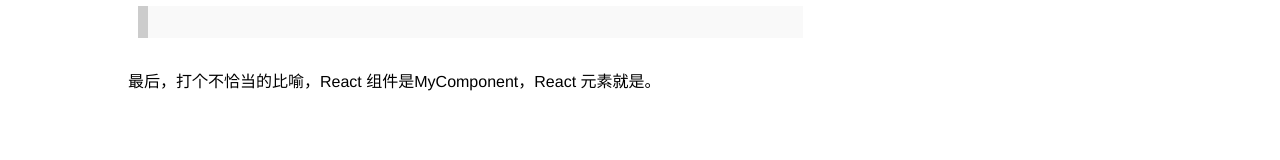
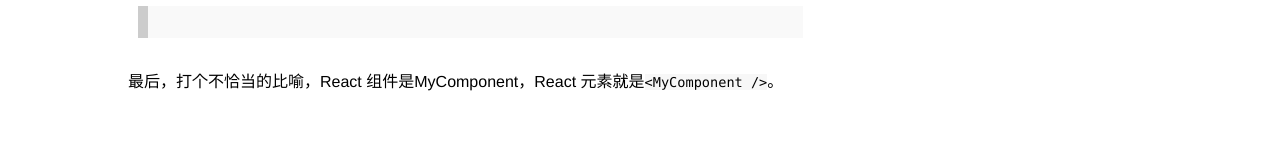
Before and after one commit to Neptune189zj/Neptune189zj.github.io, a plain HTML site: page 2018/01/30/StartReact-1/index.html in a window 1280 px wide. Shown: the part 3793-3953 px from the top of the page. Drawn offline with nearby package versions, Linux system fonts and the light colour scheme.

Commit message:
Site updated: 2018-01-31 09:18:37

```diff
--- a/2018/01/30/StartReact-1/index.html
+++ b/2018/01/30/StartReact-1/index.html
@@ -231,7 +231,7 @@
 <h4 id="无状态函数"><a href="#无状态函数" class="headerlink" title="无状态函数"></a>无状态函数</h4><figure class="highlight plain"><table><tr><td class="gutter"><pre><span class="line">1</span><br><span class="line">2</span><br><span class="line">3</span><br></pre></td><td class="code"><pre><span class="line">function Greeting (props) &#123;</span><br><span class="line">  return &lt;h1&gt;Hello, &#123;props.name&#125;&lt;/h1&gt;;</span><br><span class="line">&#125;</span><br></pre></td></tr></table></figure>
 <blockquote>
 </blockquote>
-<p>最后，打个不恰当的比喻，React 组件是MyComponent，React 元素就是<mycomponent>。</mycomponent></p>
+<p>最后，打个不恰当的比喻，React 组件是MyComponent，React 元素就是<code>&lt;MyComponent /&gt;</code>。</p>
 
 
                     <!-- Tags Bottom -->
```
